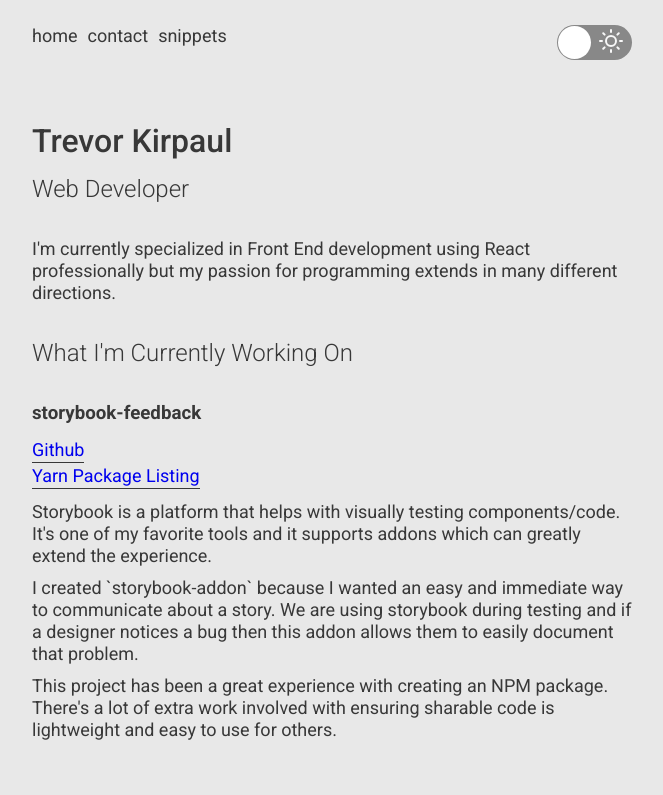
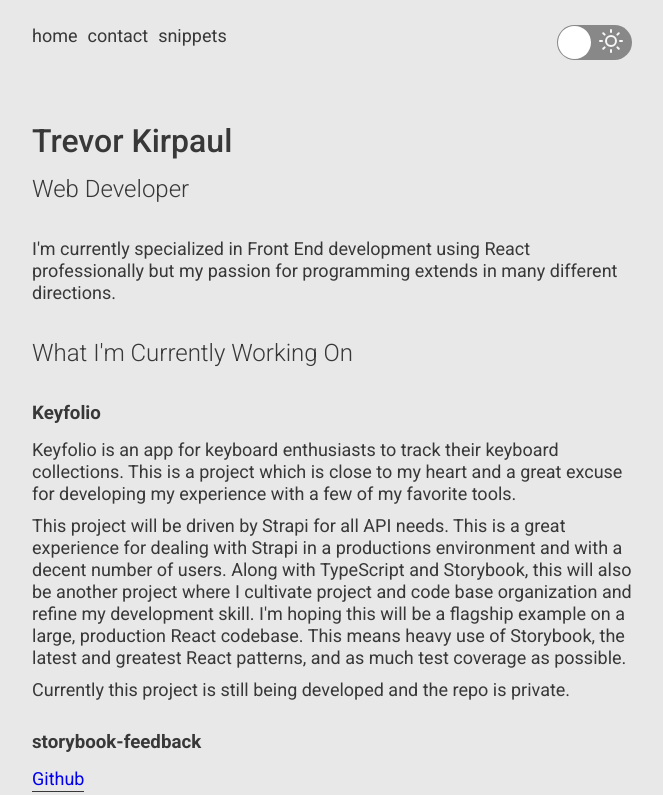
Before and after one commit to trevorkirpaul/portfolio-2019, a React (Create React App) app: page / in a window 1280 px wide. Shown: the top 795 px of the page, without its empty margins (308-971 px from the left). Built offline with nearby package versions, Linux system fonts and the light colour scheme.

Commit message:
- update Home

```diff
--- a/src/containers/Home/Home.tsx
+++ b/src/containers/Home/Home.tsx
@@ -32,6 +32,35 @@ const Home = () => {
       <Layout.Spacer marginTop='15px' marginBottom='35px' />
 
       <Layout.Hero>
+        <Heading as='h3'>Keyfolio</Heading>
+        <Layout.Spacer marginTop='0px' marginBottom='15px' />
+
+        <S.Text>
+          Keyfolio is an app for keyboard enthusiasts to track their keyboard
+          collections. This is a project which is close to my heart and a great
+          excuse for developing my experience with a few of my favorite tools.
+        </S.Text>
+
+        <S.Text>
+          This project will be driven by Strapi for all API needs. This is a
+          great experience for dealing with Strapi in a productions environment
+          and with a decent number of users. Along with TypeScript and
+          Storybook, this will also be another project where I cultivate project
+          and code base organization and refine my development skill. I'm hoping
+          this will be a flagship example on a large, production React codebase.
+          This means heavy use of Storybook, the latest and greatest React
+          patterns, and as much test coverage as possible.
+        </S.Text>
+
+        <S.Text>
+          Currently this project is still being developed and the repo is
+          private.
+        </S.Text>
+      </Layout.Hero>
+
+      <Layout.Spacer marginTop='0px' marginBottom='30px' />
+
+      <Layout.Hero>
         <Heading as='h3'>storybook-feedback</Heading>
         <Layout.Spacer marginTop='0px' marginBottom='15px' />
 
@@ -60,10 +89,10 @@ const Home = () => {
         </S.Text>
 
         <S.Text>
-          I created `storybook-addon` because I wanted an easy and immediate way
-          to communicate about a story. We are using storybook during testing
-          and if a designer notices a bug then this addon allows them to easily
-          document that problem.
+          I created storybook-feedback because I wanted an easy and immediate
+          way to communicate about a story. We are using storybook during
+          testing and if a designer notices a bug then this addon allows them to
+          easily document that problem.
         </S.Text>
 
         <S.Text>
```
